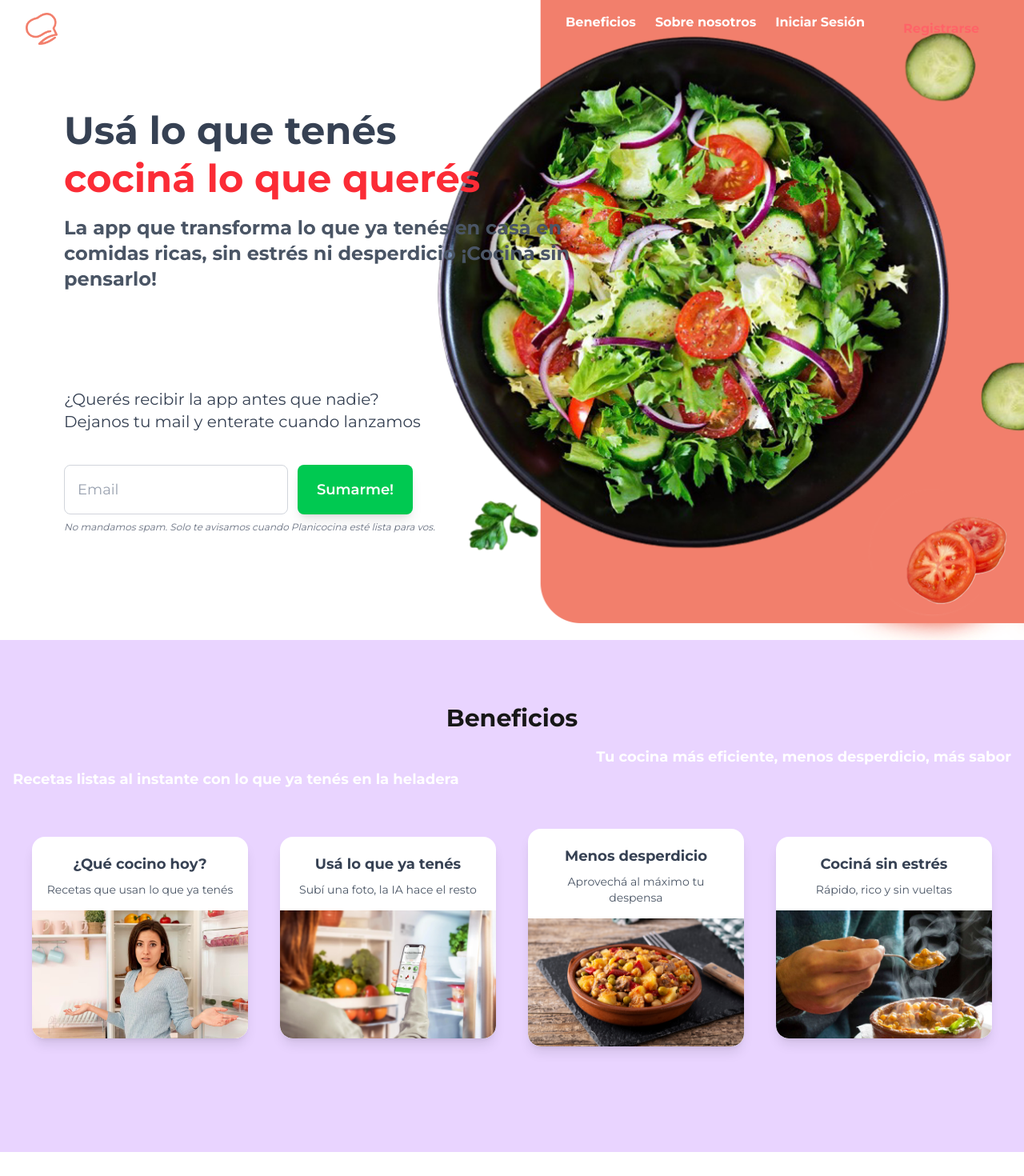
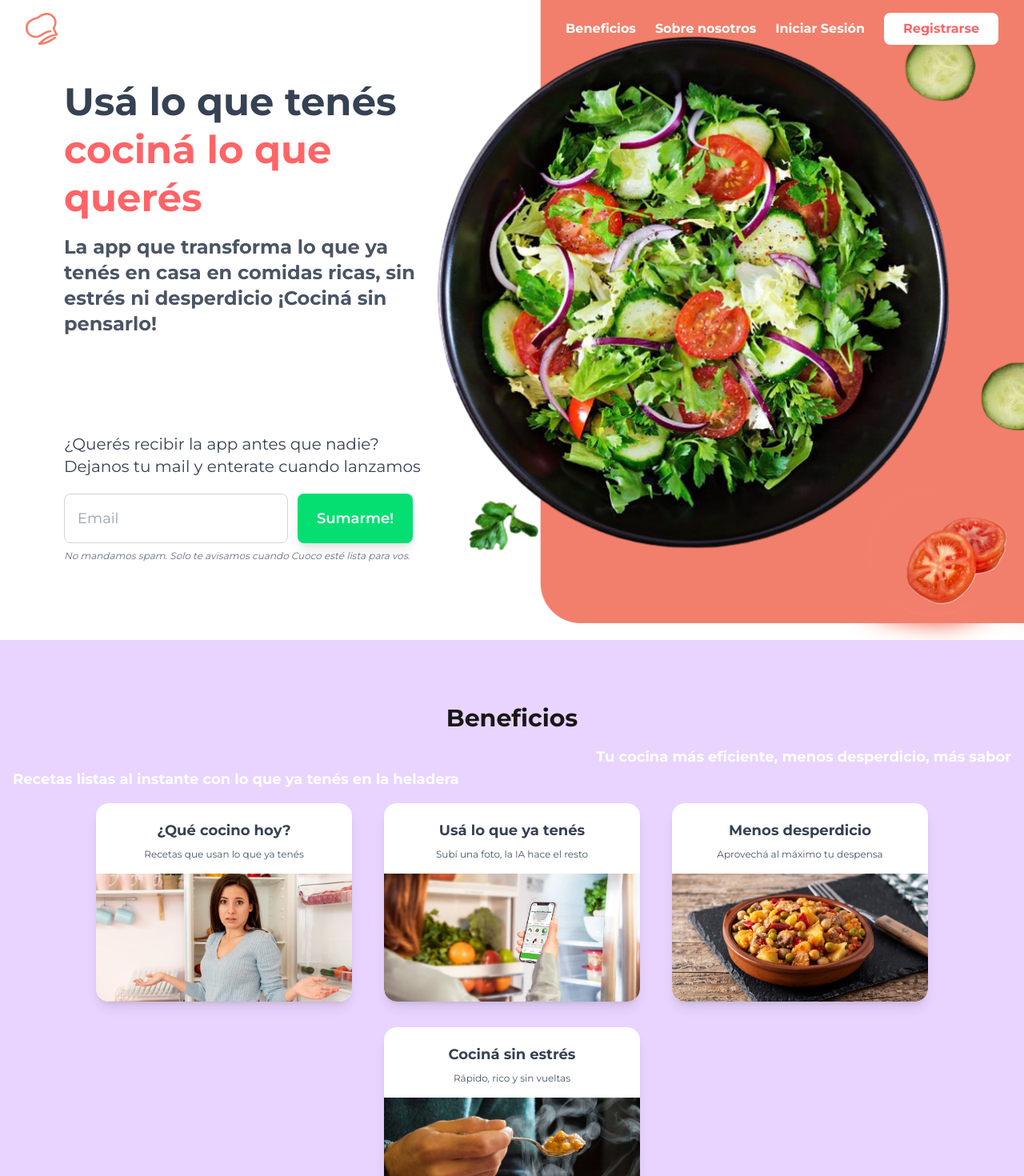
Before and after one commit to adigio/cuoco-ui, a Next.js app: page / in a window 1280 px wide. Shown: the top 1470 px of the page at 80% size. Built offline with nearby package versions, Linux system fonts and the light colour scheme.

Commit message:
feat(PC-9): fix navbar + responsive

```diff
--- a/src/components/landing/AboutUs.jsx
+++ b/src/components/landing/AboutUs.jsx
@@ -6,7 +6,7 @@ export default function AboutUs() {
       <div className={styles.container}>
         <img src="/comida.png" alt="Comida casera" className={styles.image} />
         <div className={styles.textContent}>
-        <h2 className="text-center text-5xl m-5 mb-8 font-bold">Sobre Planicocina</h2>
+        <h2 className="text-center text-5xl m-5 mb-8 font-bold">Sobre Cuoco</h2>
           <p className="text-center m-5 mb-25 md:mb-8">
             Somos una aplicación desarrollada por estudiantes de la Universidad Nacional de La Matanza
             con el objetivo de ayudarte a aprovechar mejor tus alimentos, ahorrar tiempo y disfrutar
--- a/src/components/landing/BenefitCards.jsx
+++ b/src/components/landing/BenefitCards.jsx
@@ -1,11 +1,11 @@
 export default function BenefitCards({ img, imgAlt, title, subtitle }) {
     return (
-      <div className={`bg-white transition delay-150 text-center duration-300 ease-in-out hover:-translate-y-1 hover:scale-110 rounded-2xl overflow-hidden shadow-lg w-full max-w-xs min-w-[270px] min-h-[240px] flex flex-col mx-0 md:mx-5 my-4 md:my-0`}>
+      <div className={`bg-white transition delay-150 text-center duration-300 ease-in-out hover:-translate-y-1 hover:scale-110 rounded-2xl overflow-hidden shadow-lg w-full max-w-xs min-w-[270px] min-h-[240px] flex flex-col mx-0 md:mx-5 my-4`}>
         <div className="p-4 flex-1 flex flex-col justify-start">
           <div className="mt-1 font-bold text-gray-700 text-lg">
             <span className="cursor-pointer">{title}</span>
           </div>
-          <div className="mt-2 text-sm text-gray-600">{subtitle}</div>
+          <div className="mt-2 text-xs text-gray-600">{subtitle}</div>
         </div>
         <img
           className="w-full h-40 object-cover rounded-b-2xl"
--- a/src/components/landing/Benefits.jsx
+++ b/src/components/landing/Benefits.jsx
@@ -9,7 +9,7 @@ export default function Benefits() {
         <h3 className="text-right text-lg font-bold text-white"> <span className="w-40"> Tu cocina más eficiente, menos desperdicio, más sabor </span></h3>
         <h3 className="text-left font-bold text-white text-lg">Recetas listas al instante con lo que ya tenés en la heladera</h3>
 
-        <div className="w-full max-w-5xl mx-auto flex flex-col md:flex-row items-center justify-center pt-12 pb-0">
+        <div className="flex flex-wrap justify-center">
           <BenefitCards
             img="/heladera_confundida.jpg"
             imgAlt="Find Freezer"
--- a/src/components/landing/Header.jsx
+++ b/src/components/landing/Header.jsx
@@ -4,7 +4,7 @@ export default function Header() {
       <img
         src="landing/imagen_landing_principal.png"
         alt="Comida"
-        className="hidden sm:block w-full h-full object-cover"
+        className="hidden md:block w-full h-full object-cover"
       />
       <img
         src="landing/imagen_landing_principal_mobile.png"
@@ -12,10 +12,10 @@ export default function Header() {
         className="block sm:hidden w-full h-full object-cover"
       />
       <div className="absolute inset-0 flex items-start md:items-center">
-        <div className="text-left px-4 md:pl-20 max-w-3xl pb-[30%] md:pb-0 sm:pt-0">
+        <div className="text-left px-4 md:pl-20 pb-[30%] md:pb-0 sm:pt-0 w-full md:w-[45%] lg:w-[45%]">
           <h1 className="text-3xl md:text-5xl font-bold text-gray-700 leading-tight">
             Usá lo que tenés
-            <span className="text-red-500 block">
+            <span className="text-red-400 block">
               cociná lo que querés
             </span>
           </h1>
@@ -30,18 +30,18 @@ export default function Header() {
               Dejanos tu mail y enterate cuando lanzamos
             </p>
           </div>
-          <div className="mt-7 md:mb-0 mb-5 md:mt-10 flex flex-col sm:flex-row gap-3">
+          <div className="mt-7 md:mb-0 mb-5 md:mt-5 flex flex-col sm:flex-row gap-3">
             <input
               type="email"
               placeholder="Email"
               className="w-full sm:w-70 rounded-lg border border-red-400 md:border-gray-300 placeholder-gray-400 bg-transparent md:bg-white p-3 md:p-4 text-lg text-white md:text-gray-700"
             />
-            <button className="w-full sm:w-auto bg-green-500 hover:bg-red-600 text-white text-lg font-semibold py-3 px-6 rounded-lg shadow-lg transition">
+            <button className="w-full sm:w-auto bg-green-400 hover:bg-red-400 text-white text-lg font-semibold py-3 px-6 rounded-lg shadow-lg transition">
               Sumarme!
             </button>
           </div>
           <small className="block mt-2 italic text-xs text-white md:text-gray-500">
-            No mandamos spam. Solo te avisamos cuando Planicocina esté lista para vos.
+            No mandamos spam. Solo te avisamos cuando Cuoco esté lista para vos.
           </small>
         </div>
       </div>
--- a/src/components/navbars/NavbarLanding.jsx
+++ b/src/components/navbars/NavbarLanding.jsx
@@ -53,19 +53,19 @@ export default function NavbarLanding() {
         </button>
 
         {/* Menu para desktop */}
-        <div className="hidden lg:flex space-x-6 text-white font-bold">
-          <Link href="/beneficios" className={`${scrolled ? "hover:text-red-200" : "hover:text-red-400"}`}>
+        <div className="hidden lg:flex space-x-6 text-white font-bold flex items-center">
+          <Link href="/beneficios" className={`hover:text-red-200`}>
             Beneficios
           </Link>
-          <Link href="/sobre-nosotros" className={`${scrolled ? "hover:text-red-200" : "hover:text-red-400"}`}>
+          <Link href="/sobre-nosotros" className={`hover:text-red-200`}>
             Sobre nosotros
           </Link>
-          <Link href="/iniciar-sesion" className={`${scrolled ? "hover:text-red-200" : "hover:text-red-400"}`}>
+          <Link href="/iniciar-sesion" className={`hover:text-red-200`}>
             Iniciar Sesión
           </Link>
           <Link
             href="/registrarse"
-            className={`"bg-white text-red-400 px-6 py-2 rounded-lg hover:bg-red-500 hover:text-white transition-all duration-300"}`}
+            className={`"block px-6 py-2 rounded-lg ${scrolled ? "bg-white text-red-400": "hover:bg-red-400 hover:shadow-lg hover:text-white bg-white text-red-400"}   transition-all duration-300"}`}
           >
             Registrarse
           </Link>
```
